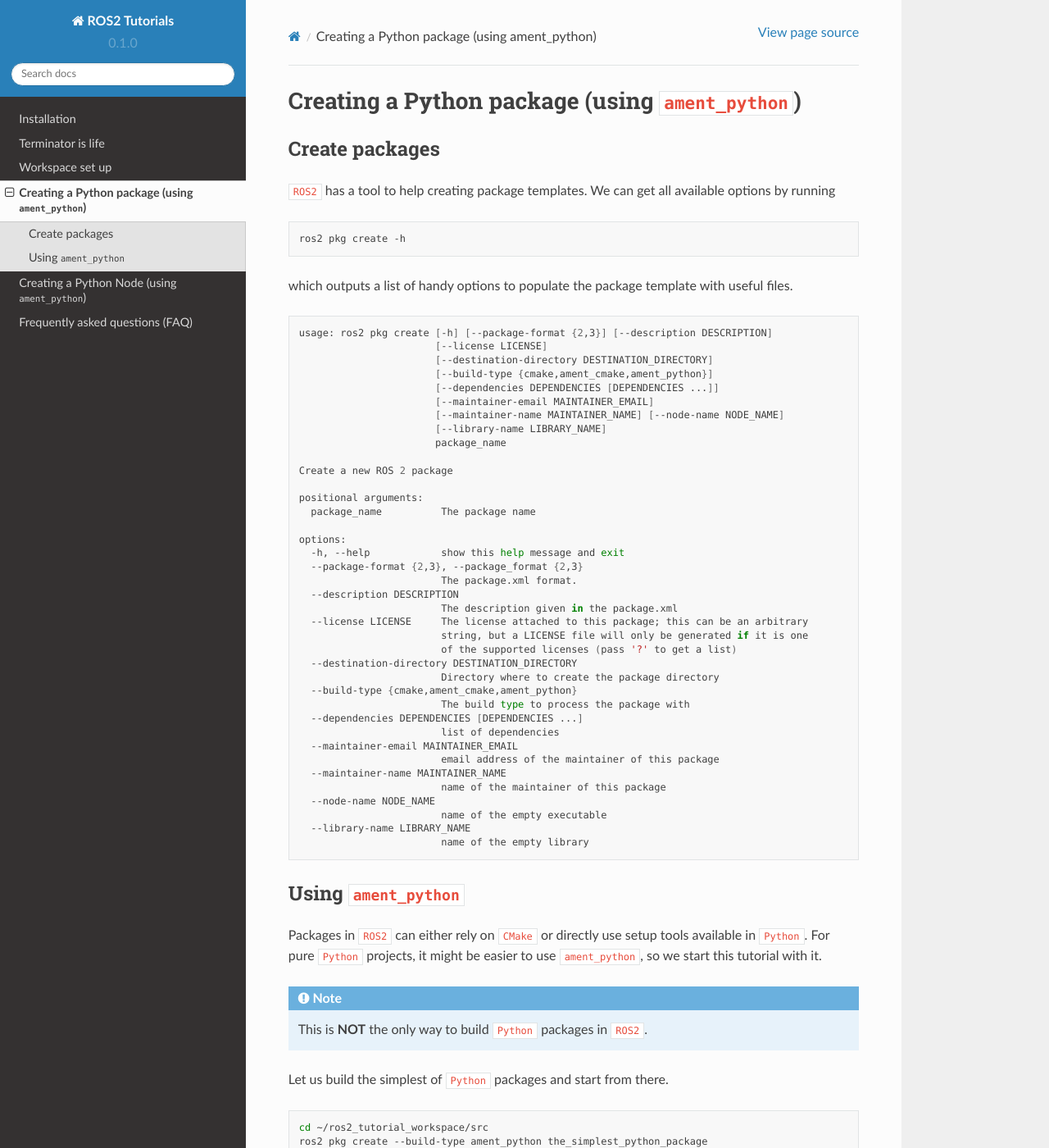
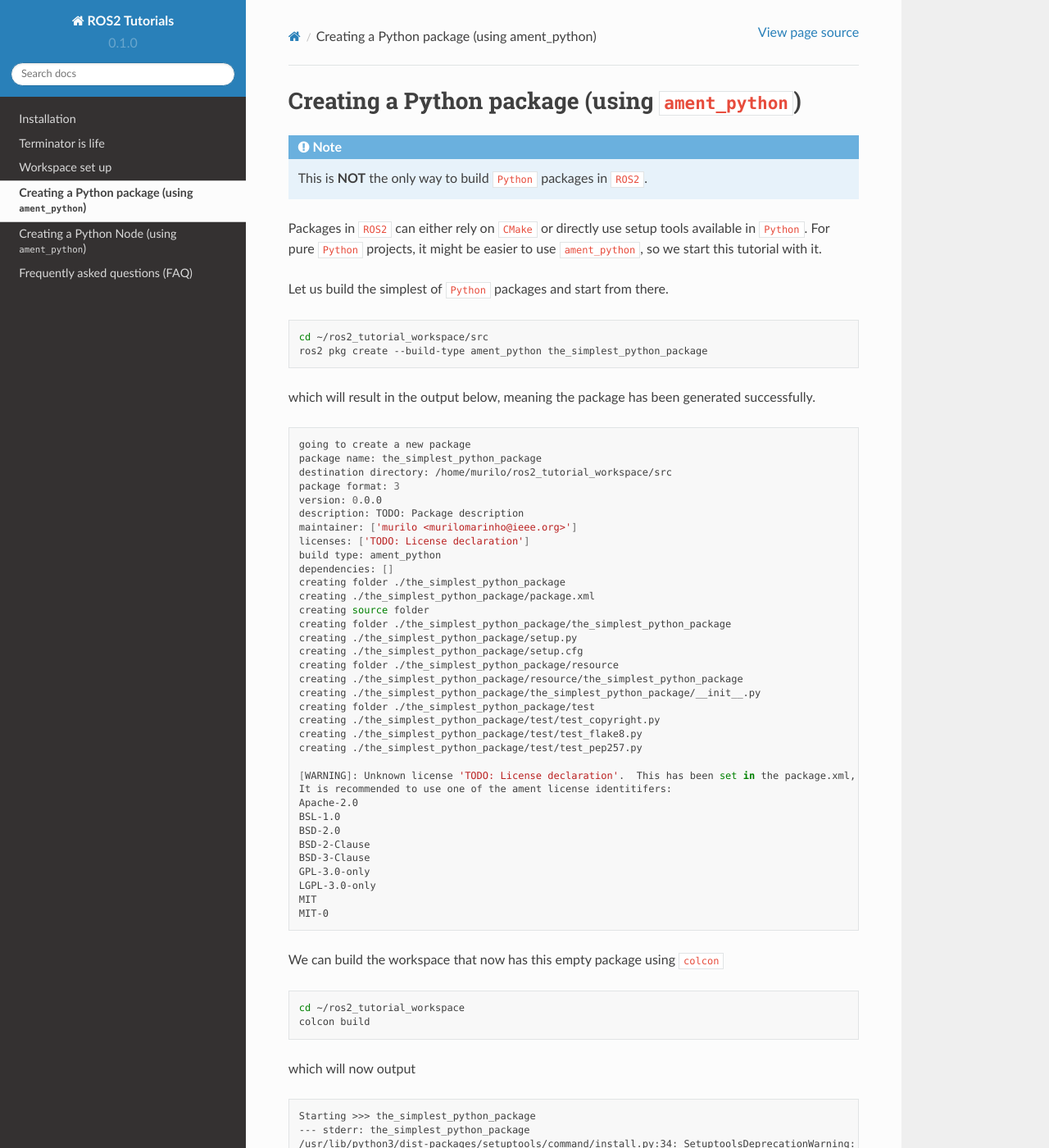
Before and after one commit to mmmarinho/ROS2_Tutorial, a Sphinx documentation site: the page built from docs/source/create_python_package.rst, in a window 1280 px wide and 1400 px high. Shown: the whole window at 82% size. Built offline with Sphinx 7.4.7 and the Read the Docs theme 2.0.0, drawn with Linux system fonts in a browser that asks for light colours.

Commit message:
Update create_python_package.rst

```diff
--- a/docs/source/create_python_package.rst
+++ b/docs/source/create_python_package.rst
@@ -1,67 +1,11 @@
 Creating a Python package (using :code:`ament_python`)
 ======================================================
 
-Create packages
----------------
-
-:code:`ROS2` has a tool to help creating package templates. We can get all available options by running
-
-.. code:: bash
-
-   ros2 pkg create -h
-
-which outputs a list of handy options to populate the package template with useful files.
-
-.. code:: bash
-
-    usage: ros2 pkg create [-h] [--package-format {2,3}] [--description DESCRIPTION]
-                           [--license LICENSE]
-                           [--destination-directory DESTINATION_DIRECTORY]
-                           [--build-type {cmake,ament_cmake,ament_python}]
-                           [--dependencies DEPENDENCIES [DEPENDENCIES ...]]
-                           [--maintainer-email MAINTAINER_EMAIL]
-                           [--maintainer-name MAINTAINER_NAME] [--node-name NODE_NAME]
-                           [--library-name LIBRARY_NAME]
-                           package_name
-
-    Create a new ROS 2 package
-
-    positional arguments:
-      package_name          The package name
-
-    options:
-      -h, --help            show this help message and exit
-      --package-format {2,3}, --package_format {2,3}
-                            The package.xml format.
-      --description DESCRIPTION
-                            The description given in the package.xml
-      --license LICENSE     The license attached to this package; this can be an arbitrary
-                            string, but a LICENSE file will only be generated if it is one
-                            of the supported licenses (pass '?' to get a list)
-      --destination-directory DESTINATION_DIRECTORY
-                            Directory where to create the package directory
-      --build-type {cmake,ament_cmake,ament_python}
-                            The build type to process the package with
-      --dependencies DEPENDENCIES [DEPENDENCIES ...]
-                            list of dependencies
-      --maintainer-email MAINTAINER_EMAIL
-                            email address of the maintainer of this package
-      --maintainer-name MAINTAINER_NAME
-                            name of the maintainer of this package
-      --node-name NODE_NAME
-                            name of the empty executable
-      --library-name LIBRARY_NAME
-                            name of the empty library
-
-
-Using :code:`ament_python`
---------------------------
+.. note::
+   This is **NOT** the only way to build :code:`Python` packages in :code:`ROS2`.
 
 Packages in :code:`ROS2` can either rely on :code:`CMake` or directly use setup tools available in :code:`Python`.
 For pure :code:`Python` projects, it might be easier to use :code:`ament_python`, so we start this tutorial with it.
-
-.. note::
-   This is **NOT** the only way to build :code:`Python` packages in :code:`ROS2`.
 
 Let us build the simplest of :code:`Python` packages and start from there.
 
```
